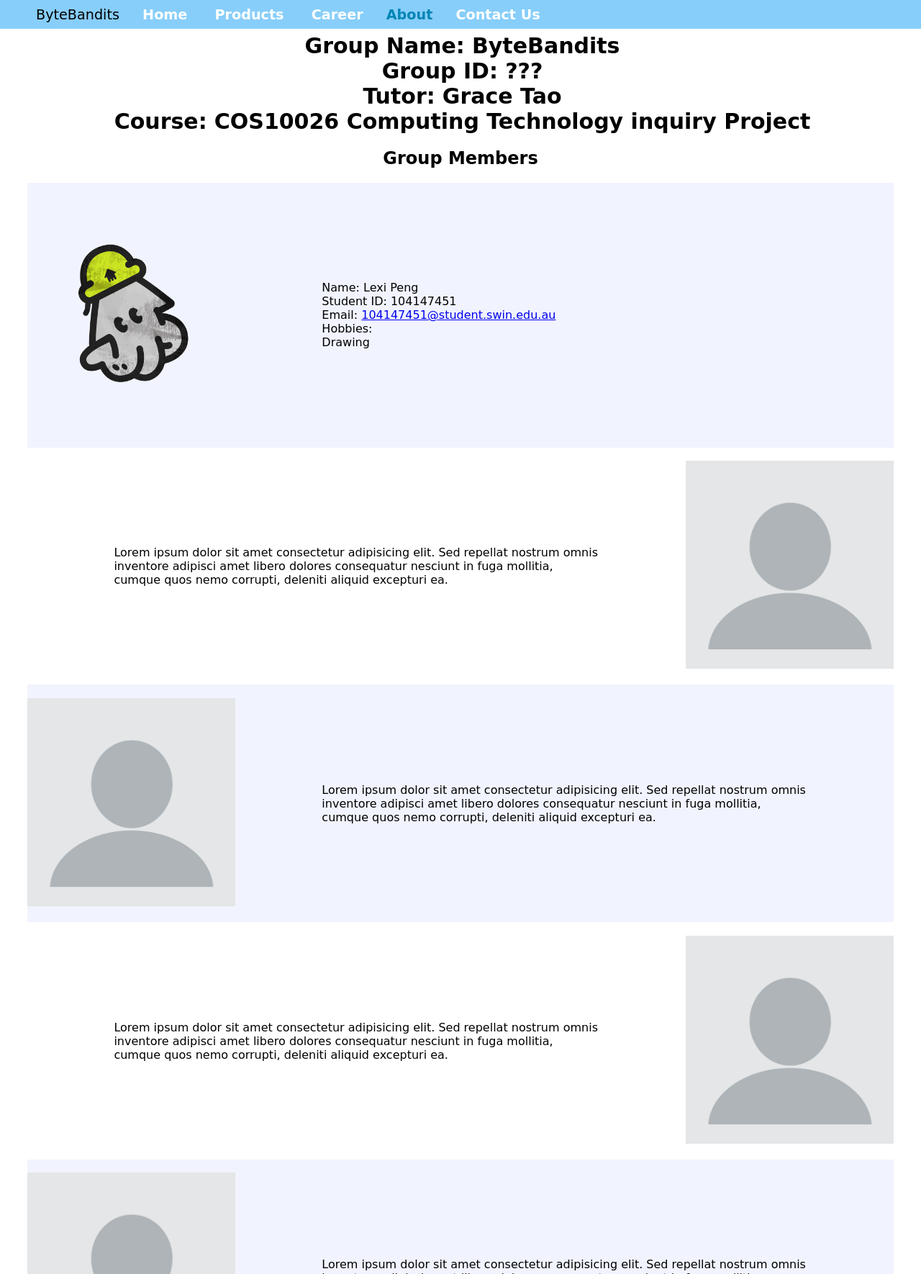
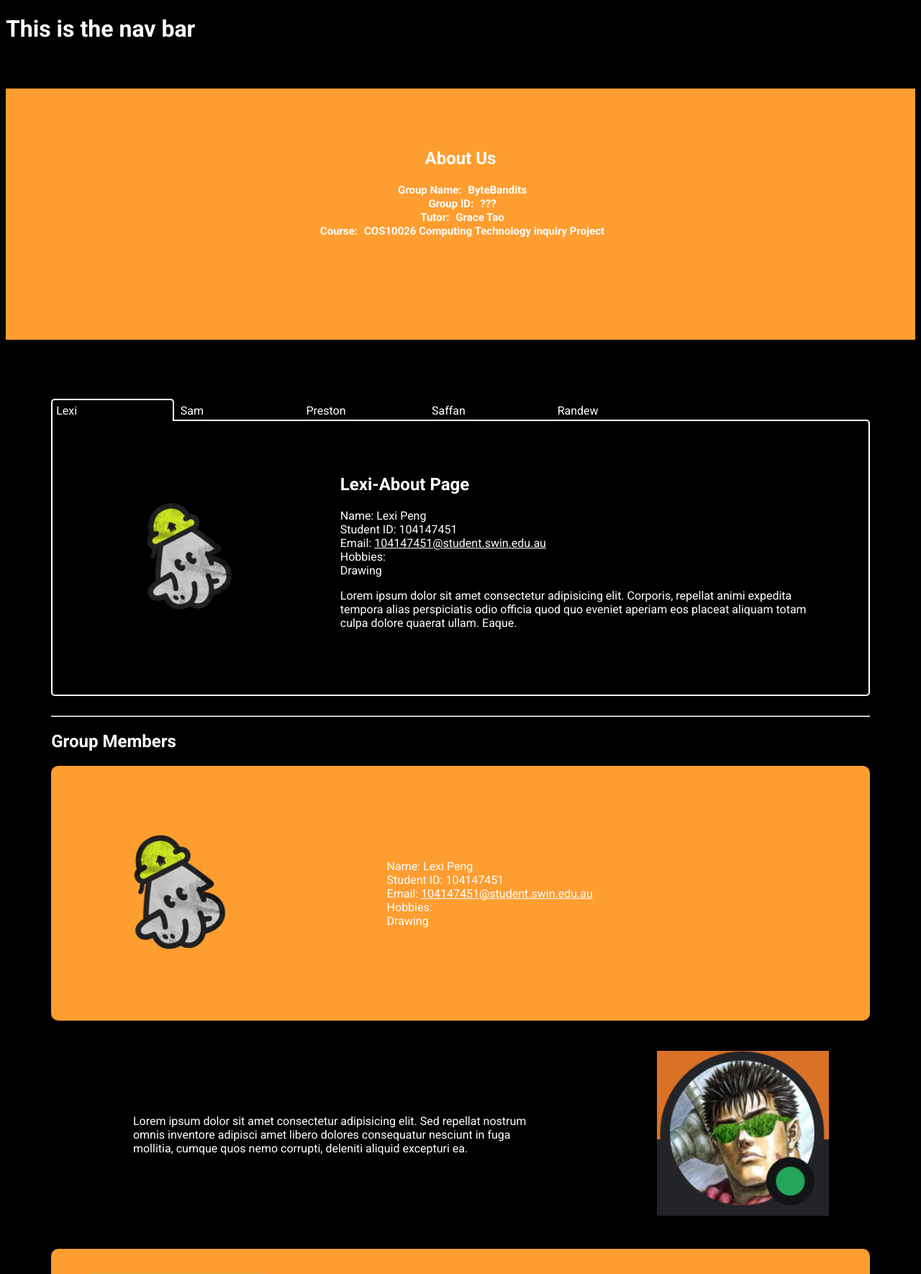
Before and after one commit to 102560056/COS100026_Byte_Bandits, a PHP site: page /About.html in a window 1280 px wide. Shown: the top 1770 px of the page at 72% size. Run offline with PHP 8.4, Linux system fonts and the light colour scheme.

Commit message:
Add files via upload

```diff
--- /dev/null
+++ b/lexi/About.html
@@ -0,0 +1,274 @@
+<!DOCTYPE html>
+<html lang="en">
+
+<head>
+    <meta charset="UTF-8">
+    <meta http-equiv="X-UA-Compatible" content="IE=edge">
+    <meta name="viewport" content="width=device-width, initial-scale=1.0">
+    <title>About</title>
+    <link rel="stylesheet" href="app.css">
+    <link rel="preconnect" href="https://fonts.googleapis.com">
+    <link rel="preconnect" href="https://fonts.gstatic.com" crossorigin>
+    <link
+        href="https://fonts.googleapis.com/css2?family=Lilita+One&family=Roboto:ital,wght@0,100;0,300;0,400;0,500;0,700;0,900;1,100;1,300;1,400;1,500;1,700;1,900&display=swap"
+        rel="stylesheet">
+</head>
+
+<body class="about-body">
+<header>
+    <h1>This is the nav bar</h1>
+        <section class="about-group-details">
+            <h1>About Us</h1>
+        <dl>
+            <dt>Group Name: </dt>
+            <dd>
+                <!-- <section class="info"> -->
+                <!-- <img src="dentistry.svg" alt="logo" id="logo"> -->
+                ByteBandits
+                <!-- </section> -->
+            </dd><br>
+            <dt>Group ID:</dt>
+            <dd>???</dd><br>
+            <dt>Tutor:</dt>
+            <dd>Grace Tao</dd><br>
+            <dt>Course:</dt>
+            <dd>COS10026 Computing Technology inquiry Project</dd><br>
+        </dl>
+    </section>
+</header>
+
+ <main class="about-main">
+
+
+
+    <br>
+
+    <section class="about-profile">
+    <input type="radio" id="lexi_l" name="name" value="lexi" checked>
+        <label for="lexi_l">Lexi</label>
+
+        <input type="radio" id="sam_l" name="name" value="sam">
+        <label for="sam_l">Sam</label>
+
+        <input type="radio" id="preston_l" name="name" value="preston">
+        <label for="preston_l">Preston</label>
+
+        <input type="radio" id="saffan_l" name="name" value="saffan">
+        <label for="saffan_l">Saffan</label>
+
+        <input type="radio" id="randew_l" name="name" value="randew">
+        <label for="randew_l">Randew</label>
+
+
+        <div class="content" id="lexi">
+
+            <figure> <img src="lexi.png" alt="">
+                <!-- <figcaption><a href="mailto:104147451@student.swin.edu.au">104147451@student.swin.edu.au</a></figcaption> -->
+            </figure>
+            <div class="about-profile-content">
+                <h2>Lexi-About Page</h2>
+            <p>Name: Lexi Peng <br>
+                Student ID: 104147451 <br>
+                Email: <a href="mailto:104147451@student.swin.edu.au">104147451@student.swin.edu.au</a><br>
+                Hobbies: <br>
+                Drawing
+            </p>
+        <p>Lorem ipsum dolor sit amet consectetur adipisicing elit. Corporis, repellat animi expedita tempora alias perspiciatis odio officia quod quo eveniet aperiam eos placeat aliquam totam culpa dolore quaerat ullam. Eaque.</p>
+        </div>
+        </div>
+
+        <div class="content" id="sam">
+            <figure> <img src="sam.PNG" alt="">
+                </figure>
+            <div class="about-profile-content">
+                <h2>Sam-Index Page</h2>
+            <p>Name: Samual Banfield  <br>
+                Student ID: 102560056 <br>
+                Email: <a href="mailto:102560056@student.swin.edu.au">102560056@student.swin.edu.au</a><br>
+                Hobbies: <br>
+                Drawing
+            </p></div>
+        </div>
+
+        <div class="content" id="preston">
+            <figure> <img src="preston.PNG" alt="">
+            </figure>
+        <div class="about-profile-content">
+            <h2>Preston-Job Page</h2>
+        <p>Name: Preston Hulme <br>
+            Student ID: 104453323 <br>
+            Email: <a href="mailto:104453323@student.swin.edu.au">104453323@student.swin.edu.au</a><br>
+            Hobbies: <br>
+            Drawing
+        </p></div>
+        </div>
+
+        <div class="content" id="saffan">
+            <figure> <img src="saffan.PNG" alt="">
+            </figure>
+        <div class="about-profile-content">
+            <h2>Saffan-Job Page</h2>
+        <p>Name: Saffan  <br>
+            Student ID: 104119968 <br>
+            Email: <a href="mailto:104119968@student.swin.edu.au">104119968@student.swin.edu.au</a><br>
+            Hobbies: <br>
+            Drawing
+        </p></div>
+        </div>
+
+        <div class="content" id="randew">
+            <figure> <img src="randew.PNG" alt="">
+            </figure>
+        <div class="about-profile-content">
+            <h2>Randew-Home Page</h2>
+        <p>Name: Randew  <br>
+            Student ID: 103163537 <br>
+            Email: <a href="mailto:103163537@student.swin.edu.au">103163537@student.swin.edu.au</a><br>
+            Hobbies: <br>
+            Drawing
+        </p></div>
+        </div>
+    </section>
+    <br>
+<hr>
+    <section class="about-strip-profile">
+        <h1>Group Members</h1>
+        <div class="profile grey">
+            <figure>
+                <img src="lexi.png" alt="">
+            </figure>
+            <p>Name: Lexi Peng <br>
+                Student ID: 104147451 <br>
+                Email: <a href="mailto:104147451@student.swin.edu.au">104147451@student.swin.edu.au</a><br>
+                Hobbies: <br>
+                Drawing
+            </p>
+        </div>
+
+
+        <div class="profile">
+            <p>Lorem ipsum dolor sit amet consectetur adipisicing elit. Sed repellat nostrum omnis inventore adipisci
+                amet libero dolores consequatur nesciunt in fuga mollitia, cumque quos nemo corrupti, deleniti aliquid
+                excepturi ea.</p>
+            <figure><img src="sam.PNG" alt="">
+            </figure>
+        </div>
+        <div class="profile grey">
+            <figure> <img src="preston.PNG" alt="">
+            </figure>
+            <p>Lorem ipsum dolor sit amet consectetur adipisicing elit. Sed repellat nostrum omnis inventore adipisci
+                amet libero dolores consequatur nesciunt in fuga mollitia, cumque quos nemo corrupti, deleniti aliquid
+                excepturi ea.</p>
+        </div>
+        <div class="profile">
+            <p>Lorem ipsum dolor sit amet consectetur adipisicing elit. Sed repellat nostrum omnis inventore adipisci
+                amet libero dolores consequatur nesciunt in fuga mollitia, cumque quos nemo corrupti, deleniti aliquid
+                excepturi ea.</p>
+            <figure><img src="saffan.PNG" alt="">
+            </figure>
+        </div>
+        <div class="profile grey">
+            <figure> <img src="randew.PNG" alt="">
+            </figure>
+            <p>Lorem ipsum dolor sit amet consectetur adipisicing elit. Sed repellat nostrum omnis inventore adipisci
+                amet libero dolores consequatur nesciunt in fuga mollitia, cumque quos nemo corrupti, deleniti aliquid
+                excepturi ea.</p>
+        </div>
+    </section>
+
+    <br>
+    <hr>
+    <section class="about-timetable">
+        <h1>Timetable</h1>
+        <table>
+            <thead>
+                <tr>
+                    <th class="column-header"><strong>Tasks</strong></th>
+                    <th><strong>Week 1</strong></th>
+                    <th><strong>Week 2</strong></th>
+                    <th><strong>Week 3</strong></th>
+                    <th><strong>Week 4</strong></th>
+                    <th><strong>Week 5</strong></th>
+                    <th><strong>Week 6</strong></th>
+                    <th><strong>Week 7</strong></th>
+                </tr>
+            </thead>
+            <tbody>
+                <tr>
+                    <td class="column-header">1. Designing a concept graph for index page to decide the desirable website style</td>
+                    <td class="one color"></td>
+                    <td class="one color"></td>
+                    <td></td>
+                    <td></td>
+                    <td></td>
+                    <td></td>
+                    <td class="six color"></td>
+                </tr>
+
+                <tr>
+                    <td class="column-header">2. Finishing group agreement</td>
+                    <td></td>
+                    <td class="two color"></td>
+                    <td></td>
+                    <td></td>
+                    <td></td>
+                    <td></td>
+                    <td class="six color"></td>
+                </tr>
+                <tr>
+                    <td class="column-header">3. Assigning works</td>
+                    <td></td>
+                    <td class="two color"></td>
+                    <td></td>
+                    <td></td>
+                    <td></td>
+                    <td></td>
+                    <td class="six color"></td>
+                </tr>
+
+                <tr>
+                    <td class="column-header">4. All HTML pages done</td>
+                    <td></td>
+                    <td></td>
+                    <td class="three color"></td>
+                    <td class="three color"></td>
+                    <td></td>
+                    <td></td>
+                    <td class="six color"></td>
+                </tr>
+
+                <tr>
+                    <td class="column-header">5. Start at working on CSS and enhancement</td>
+                    <td></td>
+                    <td></td>
+                    <td></td>
+                    <td class="four color"></td>
+                    <td class="four color"></td>
+                    <td></td>
+                    <td class="six color"></td>
+                </tr>
+
+                <tr>
+                    <td class="column-header">6. Colate all pages and tidy up</td>
+                    <td></td>
+                    <td></td>
+                    <td></td>
+                    <td></td>
+                    <td></td>
+                    <td class="five color"></td>
+                    <td class="six color"></td>
+                </tr>
+            </tbody>
+
+        </table>
+    </section>
+
+   </main>
+
+<footer>
+    <h1>This is the footer</h1>
+</footer>
+
+</body>
+
+</html>
--- a/lexi/app.css
+++ b/lexi/app.css
@@ -1,172 +1,271 @@
 * {
-    /* font-family: 'Roboto',sans-serif; */
-    font-family: "Little One", cursive;
+    font-family: 'Roboto', sans-serif;
+    /* font-family: "Little One", cursive; */
 }
 
-/* .profile {
-    font-family: "Little One", cursive;
-} */
-
-body {
-    margin-top: 0;
-    height: 100h;
-    padding: 30px;
-    background-size: cover;
-    font-family: sans-serif;
+/* About Page-section1 profile styling(toggle) */
+.about-body {
+    color: white;
+    background-color: #000000;
 }
 
-header {
-    background-color: lightskyblue;
-    position: fixed;
-    left: 0;
-    right: 0;
-    top: 0;
-    height: 40px;
+/* Set the default styles for the content elements */
+.about-profile .content {
+    display: none;
+  }
+
+  /* Show the content element for Lexi when its radio button is checked */
+  #lexi_l:checked ~ #lexi {
     display: flex;
+ padding: 2%;
+    border-radius: 0 5px 5px 5px;
+   color: white;
     align-items: center;
+    border: 2px solid white;
+       /* background-color: #fe9d30;
+    box-shadow: 3px 0px 0px 5px #fe9d30;
+    border: 2px solid black; */
+
+  }
+
+  /* Show the content element for Sam when its radio button is checked */
+  #sam_l:checked ~ #sam {
+    display: flex;
+    padding: 2%;
+    border-radius: 5px 5px 5px 5px;
+  color: white;
+     align-items: center;
+     border: 2px solid white;
+
+      /* background-color: #fe9d30;
+    box-shadow: 3px 0px 0px 5px #fe9d30;
+    border: 2px solid black; */
+  }
+
+  /* Show the content element for Preston when its radio button is checked */
+  #preston_l:checked ~ #preston {
+    display: flex;
+    padding: 2%;
+    border-radius: 5px 5px 5px 5px;
+  color: white;
+     align-items: center;
+     border: 2px solid white;
+
+      /* background-color: #fe9d30;
+    box-shadow: 3px 0px 0px 5px #fe9d30;
+    border: 2px solid black; */
+  }
+
+  /* Show the content element for Saffan when its radio button is checked */
+  #saffan_l:checked ~ #saffan {
+    display: flex;
+    padding: 2%;
+    border-radius: 5px 5px 5px 5px;
+  color: white;
+     align-items: center;
+     border: 2px solid white;
+
+      /* background-color: #fe9d30;
+    box-shadow: 3px 0px 0px 5px #fe9d30;
+    border: 2px solid black; */
+  }
+
+  /* Show the content element for Randew when its radio button is checked */
+  #randew_l:checked ~ #randew {
+    display: flex;
+    padding: 2%;
+    border-radius: 5px 5px 5px 5px;
+  color: white;
+     align-items: center;
+     border: 2px solid white;
+
+      /* background-color: #fe9d30;
+    box-shadow: 3px 0px 0px 5px #fe9d30;
+    border: 2px solid black; */
+  }
+
+ .about-profile .content figure {
+    display: inline-block;
+    width: 25%;
+    margin: 5%;
+}
+
+.about-profile .content figure img {
+    width: 90%;
+}
+
+.about-profile .content figcaption a {
+    color: white;
+
+}
+
+.about-profile-content {
+    display: inline-block;
+    width: 70%;
+    padding: 2%;
+}
+
+.about-profile-content h2 {
     margin-top: 0;
 }
 
-header * {
-    display: inline;
-    font-size: 1.2rem;
+.about-profile-content p a {
+    color: white;
 }
 
-header li {
-    margin: 10px;
+.about-profile label {
+    display: inline-block;
+    width: 15%;
+    text-align: left;
+    padding: 5px;
+    border-radius: 5px 5px 0 0;
+    /* border: 2px solid black; */
+    box-sizing: border-box;
+    margin-bottom: -2px;
+
+    /* background-color: #000000; */
   }
 
-header li a {
+.about-profile label:hover {
+    background-color: #fe9d30;
+    color: white;
+    border:2px solid white;
+    border-bottom: #fe9d30;
+  }
 
-    color: rgb(255, 255, 255);
-    text-decoration: none;
+.about-profile input[type="radio"]:checked + label {
+    background-color: #000000;
+    /* box-shadow: 0px -3px 0px 2px #fe9d30; */
+    /* border: 2px solid black; */
+    /* background-color: #fe9d30; */
+    color: white;
+    border:2px solid white;
+    border-bottom: #fe9d30;
+  }
+
+.about-profile input {
+    display: none;
+  }
+
+  .about-profile {
+
+  }
+
+  .about-main  {
+    margin: 0 5%;
+  }
+
+  /* Profile styling-strip */
+  .profile {
+    display: flex;
+    align-items: center;
+}
+
+.about-strip-profile .profile figure {
+    display: inline-block;
+    width: 30%;
+    margin: 0 5% 0 5%;
+}
+
+.about-strip-profile .grey {
+    background-color: #fe9d30;
+    border-radius: 10px;
+}
+
+.about-strip-profile figure img {
+    width: 100%;
+}
+
+.about-strip-profile .profile p {
+    display: inline-block;
+    width: 70%;
+    padding: 10%;
+}
+
+.about-strip-profile .profile p a {
+    color: white;
 }
 
 
+  /* About page-section 2 : time table styling */
 
-button {
-    background: none;
-    transition: all 0.2s;
-    font-weight: 700;
+
+  .about-timetable {
+      max-width: 100%;
+  }
+
+ .about-timetable table {
+      border: 2px solid #fe9d30;
+      border-collapse: collapse;
+ color: white;
+ background-color: #000000;
+  }
+
+ .about-timetable td,
+  th {
+    border: 1px solid #ffffff;
+    border-right: none;
+    border-left: none;
+  }
+
+.about-timetable .color {
   border: none;
 }
 
-#about {
-    /* border-bottom: 1px solid rgb(109, 181, 230);   */
+.about-timetable .column-header {
 
-    /* border-radius: 10%; */
-    padding: 0;
-
+  font-weight: 700;
+  font-size: 20px;
+  padding: 10px;
+  border-right:1px solid #ffffff;;
 }
 
-#about a {
-    color: rgb(0, 133, 182);
+.about-timetable  .one {
+      background-color: #caf0f8;
   }
 
-button:hover {
-    color: #caf0f8;
-    box-shadow: 0 8px 8px -6px;
-    transform: translateY(-0.2em);
-    cursor: pointer;
+.about-timetable  .two {
+      background-color: #90e0ef;
   }
 
-/* #about:hover {
- border: 2px solid #caf0f8;
-} */
-
-#about a:hover {
-    color: white;
+.about-timetable  .three {
+      background-color: #0096c7;
   }
 
-.info {
-    margin-top: 40px;
-    display: flex;
-    align-items: center;
-    /* justify-content: center; */
+.about-timetable  .four {
+      background-color: #0077b6;
   }
 
-#logo {
-    display: inline-block;
+.about-timetable  .five {
+      background-color: #023e8a;
   }
 
-dt, dd {
+.about-timetable  .six {
+      background-color: #e76f51;
+  }
+
+/* About Page-section 3: group details */
+.about-group-details dt,
+dd {
     display: inline-block;
-    font-size: 30px;
+    font-size: 15px;
     margin-left: 5px;
     font-weight: 700;
 
 }
 
-dl {
+.about-group-details dl {
     text-align: center;
 }
 
-h1 {
+.about-group-details h1 {
     text-align: center;
 }
 
-.profile {
-    display: flex;
-    align-items: center;
+.about-group-details {
+    background-color: #fe9d30;
+    padding: 5% 5% 10% 5%;
+    margin: 5% 0;
 }
 
-.profile figure {
-    display: inline-block;
-    width: 30%;
-    margin: 0;
-}
-
-.grey {
-    background-color: rgb(241, 244, 254);
-}
-
-figure img {
-    width: 100%;
-}
-
-.profile p {
-    display: inline-block;
-    width: 70%;
-    padding: 10%;
-}
-
-
-table,
-th,
-td {
-    border: 1px solid black;
-    border-collapse: collapse;
-}
-
-.timetable {
-    max-width: 100%;
-}
-
-td,
-th {
-    /* min-width: 4rem; */
-}
-
-.one {
-    background-color: #caf0f8;
-}
-
-.two {
-    background-color: #90e0ef;
-}
-
-.three {
-    background-color: #0096c7;
-}
-
-.four {
-    background-color: #0077b6;
-}
-
-.five {
-    background-color: #023e8a;
-}
-
-.six {
-    background-color: #e76f51;
-}
+/* animation */
```
Also changed, not shown: lexi/preston.PNG (added), lexi/randew.PNG (added), lexi/saffan.PNG (added), lexi/sam.PNG (added). Lines whose indentation alone changed are shown as unchanged.
